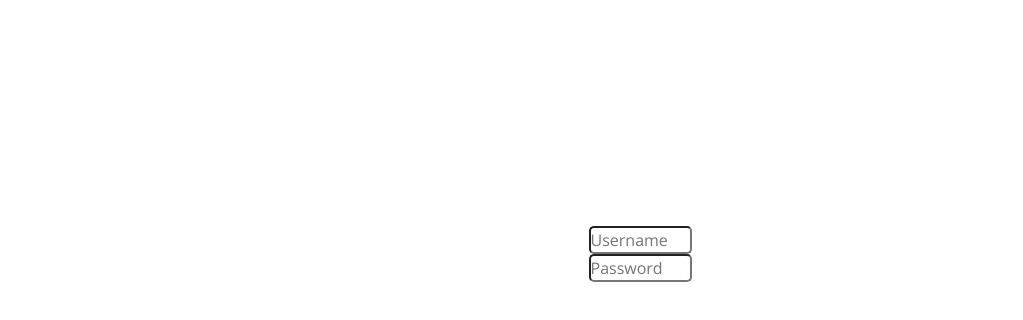
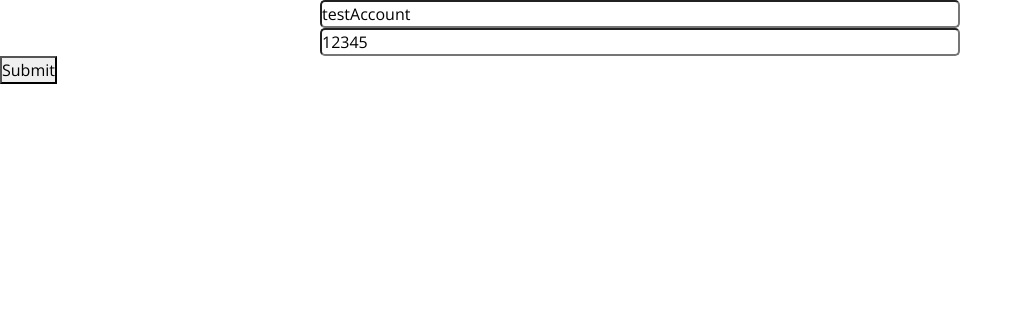
Before and after one commit to ContemporaryArtwork/course-project-colossal-crab-comrades, a React (Create React App) app in the folder ColossalGame/ColossalGame/ClientApp/: page / in a window 1280 px wide. Shown: the top 320 px of the page, without its empty margins (0-1023 px from the left). Built offline with nearby package versions, Linux system fonts and the light colour scheme.

Commit message:
#53 With the gratudious help of Eoghan, we got the log in functionality WORKING! Log in page still under construction.

```diff
--- a/ColossalGame/ColossalGame/ClientApp/src/components/UserAuth.tsx
+++ b/ColossalGame/ColossalGame/ClientApp/src/components/UserAuth.tsx
@@ -20,35 +20,32 @@ type GameMainMenuTogglerProps =
     typeof GameMainMenuTogglerStore.actionCreators &
     RouteComponentProps<{}>;
 
-/*
+
 interface IProps {
+
 }
 
 interface IState {
-    username?: string;
-    password?: string;
+    loginPageVisible?: boolean;
 }
-*/
 
-//class UserAuth extends React.PureComponent<GameMainMenuTogglerProps, IProps, IState> {
-class UserAuth extends React.PureComponent<GameMainMenuTogglerProps> {
-    /*
-    constructor(props: IProps) {
+
+class UserAuth extends React.PureComponent<GameMainMenuTogglerProps, IState> {
+
+    constructor(props: any) {
         super(props);
-        this.state = { username: "", password: ""}
+        this.state = { loginPageVisible: true }
+    }
 
-    }
-    */
 
 
     componentDidMount() {
-        //Test "logging in"
-        //this.props.toggleLoginPage();
         this.goToMainMenu = this.goToMainMenu.bind(this);
     }
 
     goToMainMenu = (e: React.MouseEvent<HTMLElement>): void => {
-            e.preventDefault();
+        e.preventDefault();
+        console.log("hi");
         this.props.toggleLoggedIn();
     }
 
@@ -56,57 +53,94 @@ class UserAuth extends React.PureComponent<GameMainMenuTogglerProps> {
         this.props.toggleLoginPage();
     }
 
-    usernameChangeHandler = (e: React.ChangeEvent<HTMLInputElement>): void => {
-        this.setState({ username: e.target.value });
+    submitLogIn = (e: React.FormEvent<HTMLElement>): void => {
+
+        e.preventDefault();
+
+        const tempElement: HTMLElement | null = document.getElementById("logInForm");
+        if (tempElement == undefined) {
+            //It's undefined!
+        } else {
+
+            const form = tempElement as HTMLFormElement;
+
+            console.log(form);
+
+            const result = fetch(form.action, {
+                method: form.method,
+                body: new FormData(form) as any,
+            })
+                .then((response: Response) => { console.log("Logging in..."); response.json()})
+                .then(json => json)
+                .catch(error => console.log(error));
+        }
     }
 
-    passwordChangeHandler = (e: React.ChangeEvent<HTMLInputElement>): void => {
-        this.setState({ password: e.target.value });
-    }
+    submitSignUp = (e: React.FormEvent<HTMLElement>): void => {
 
-    submitLogIn() {
-        /*
-        fetch(
-            "https://www.getpostman.com/collections/743c07eb0b37c8b0a2b6",
-            {
-                method: "post",
-                body: JSON.stringify({
-                    //username: this.state.username,
-                   // password: this.state.password,
-                }),
-            }
-        )
-            .then((res) => res.json())
-            .then(
-                (result) => {
-                    console.log(result.message);
-                },
-                (error) => {
-                    // alert("CURSES! FOILED AGAIN!");
-                }
-            );
-            */
+        e.preventDefault();
+
+        const tempElement: HTMLElement | null = document.getElementById("signUpForm");
+        if (tempElement == undefined) {
+            //It's undefined!
+        } else {
+
+            const form = tempElement as HTMLFormElement;
+
+            console.log(form);
+
+            const result = fetch(form.action, {
+                method: form.method,
+                body: new FormData(form) as any,
+            })
+                .then((response: Response) => { console.log("Signing Up..."); response.json() })
+                .then(json => json)
+                .catch(error => console.log(error));
+        }
     }
 
 
     render() {
+        if (this.state.loginPageVisible) {
+            return (this.renderLogIn());
+        } else {
+            return (this.renderSignUp());
+        }
+    }
 
+
+    renderSignUp() {
         return (
+            <div>
+                <div className="signupBox" />
+                <h1>Create an Account</h1>
+                <form id="signUpForm" action="api/login" method="post" onSubmit={this.submitSignUp}>
 
+                    <input type="text" id="Username" name="Username" value="testAccount" />
+                    <input type="text" id="Password" name="Password" value="12345" />
+
+                    <button type="submit" name="" value="Create Account" >Submit</button>
+
+                </form>
+            </div>
+        );
+    }
+
+    renderLogIn() {
+        return (
             <div>
-                <div className="loginBox"/>
-                    <h1>Login</h1>
-                <div className="usernameTextbox">
-                    <input type="text" placeholder="Username" onChange={this.usernameChangeHandler} />
-                    </div>
+                <div className="loginBox" />
+                <h1>Login</h1>
+                <form id="logInForm" action="api/login" method="post" onSubmit={this.submitLogIn}>
 
-                    <div className="passwordTextbox">
-                    <input type="password" placeholder="Password" onChange={this.passwordChangeHandler} />
-                    </div>
+                    <input type="text" id="Username" name="Username" value="testAccount" />
+                    <input type="text" id="Password" name="Password" value="12345" />
 
-                <input className="btn" type="button" name="" value="Sign in" onClick={this.goToMainMenu} />
+                    <button type="submit" name="" value="Log In" >Submit</button>
+
+                </form>
             </div>
-            );
+        );
     }
 }
 
--- a/ColossalGame/ColossalGame/ClientApp/src/components/gameComponents/GameStartRenderer.tsx
+++ b/ColossalGame/ColossalGame/ClientApp/src/components/gameComponents/GameStartRenderer.tsx
@@ -55,11 +55,8 @@ class GameStartRenderer extends React.PureComponent<GameDataProps> {
     }
 
     preload(this: Phaser.Scene) {
-       // this.load.image("playerThing", playerThing);
-
         this.load.image('ground', require("./testGround.jpg").default);
         this.load.image('playerThing', require("./testBuilder.png").default);
-
     }
 
     create(this: Phaser.Scene) {
@@ -67,6 +64,7 @@ class GameStartRenderer extends React.PureComponent<GameDataProps> {
         cursors = this.input.keyboard.createCursorKeys();
         this.add.image(100, 300, "ground");
         player = this.physics.add.sprite(100, 450, "playerThing");
+        this.cameras.main.startFollow(player);
 
         this.add.text(
             500,
@@ -85,33 +83,6 @@ class GameStartRenderer extends React.PureComponent<GameDataProps> {
         if (cursors.down.isDown) { this.props.sendMovementAction(GameDataStore.Direction.Down); }
         if (cursors.right.isDown) { this.props.sendMovementAction(GameDataStore.Direction.Right); }
 
-    /*
-    //0 = Up Move
-    //1 = Left Move
-    //2 = Back Move
-    //3 = Right Move
-
-
-        var actions = new Array(4);
-
-        actions[0] = cursors.up.isDown ? 1 : 0;
-        actions[1] = cursors.left.isDown ? 1 : 0;
-        actions[2] = cursors.down.isDown ? 1 : 0;
-        actions[3] = cursors.right.isDown ? 1 : 0;
-
-        if (actions[0] == 1) {
-            console.log("Up");
-        }
-        if (actions[1] == 1) {
-            console.log("Left");
-        }
-        if (actions[2] == 1) {
-            console.log("Back");
-        }
-        if (actions[3] == 1) {
-            console.log("Right");
-        }
-        */
         //THIS IS JUST FOR TESTING
         player.setVelocityX(
             (cursors.left.isDown ? -160 : 0) + (cursors.right.isDown ? 160 : 0)
@@ -119,10 +90,7 @@ class GameStartRenderer extends React.PureComponent<GameDataProps> {
         player.setVelocityY(
             (cursors.up.isDown ? -160 : 0) + (cursors.down.isDown ? 160 : 0)
         );
-        //THIS IS JUST FOR TESTING
     }
-
-
 
     public render() {
         return (
```
